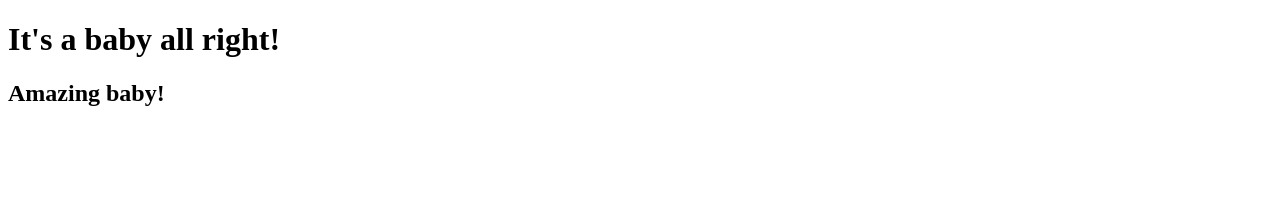
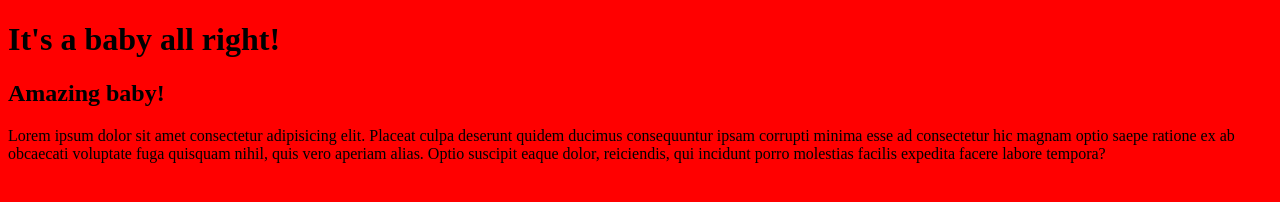
Before and after one commit to kevkilarski/git-example, a plain HTML site: page index.html in a window 1280 px wide. Drawn offline with Linux system fonts and the light colour scheme.

Commit message:
Started adding styles :nail_care::ribbon::sparkles:

```diff
--- a/index.html
+++ b/index.html
@@ -5,6 +5,7 @@
     <meta http-equiv="X-UA-Compatible" content="IE=edge">
     <meta name="viewport" content="width=device-width, initial-scale=1.0">
     <title>Wow a baby</title>
+    <link rel="stylesheet" href="./style.css">
 </head>
 <body>
 
@@ -12,5 +13,7 @@
 
     <h2>Amazing baby!</h2>
 
+    <p>Lorem ipsum dolor sit amet consectetur adipisicing elit. Placeat culpa deserunt quidem ducimus consequuntur ipsam corrupti minima esse ad consectetur hic magnam optio saepe ratione ex ab obcaecati voluptate fuga quisquam nihil, quis vero aperiam alias. Optio suscipit eaque dolor, reiciendis, qui incidunt porro molestias facilis expedita facere labore tempora?</p>
+
 </body>
 </html>
--- /dev/null
+++ b/style.css
@@ -0,0 +1,3 @@
+body {
+    background: red;
+}
```
